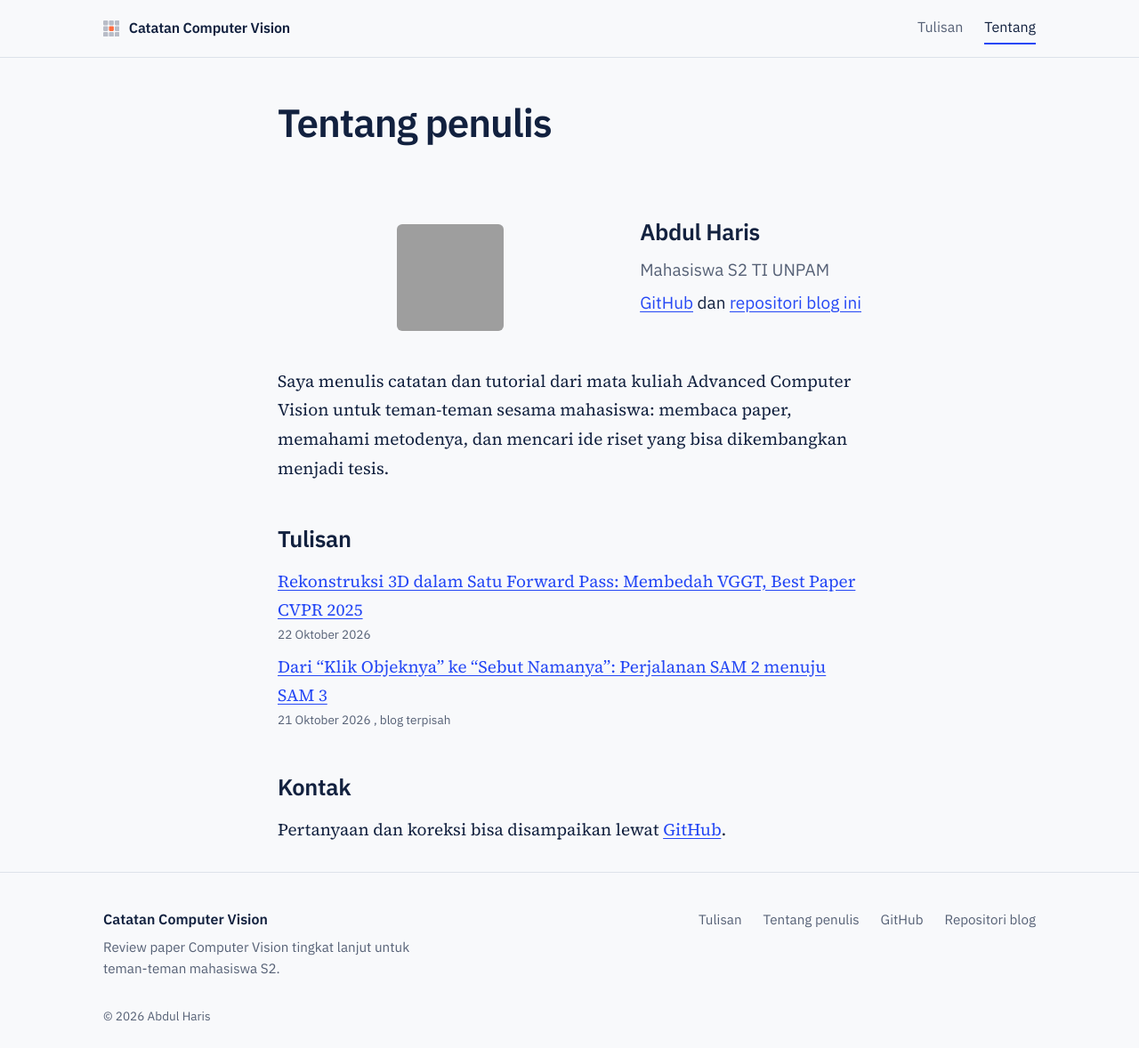
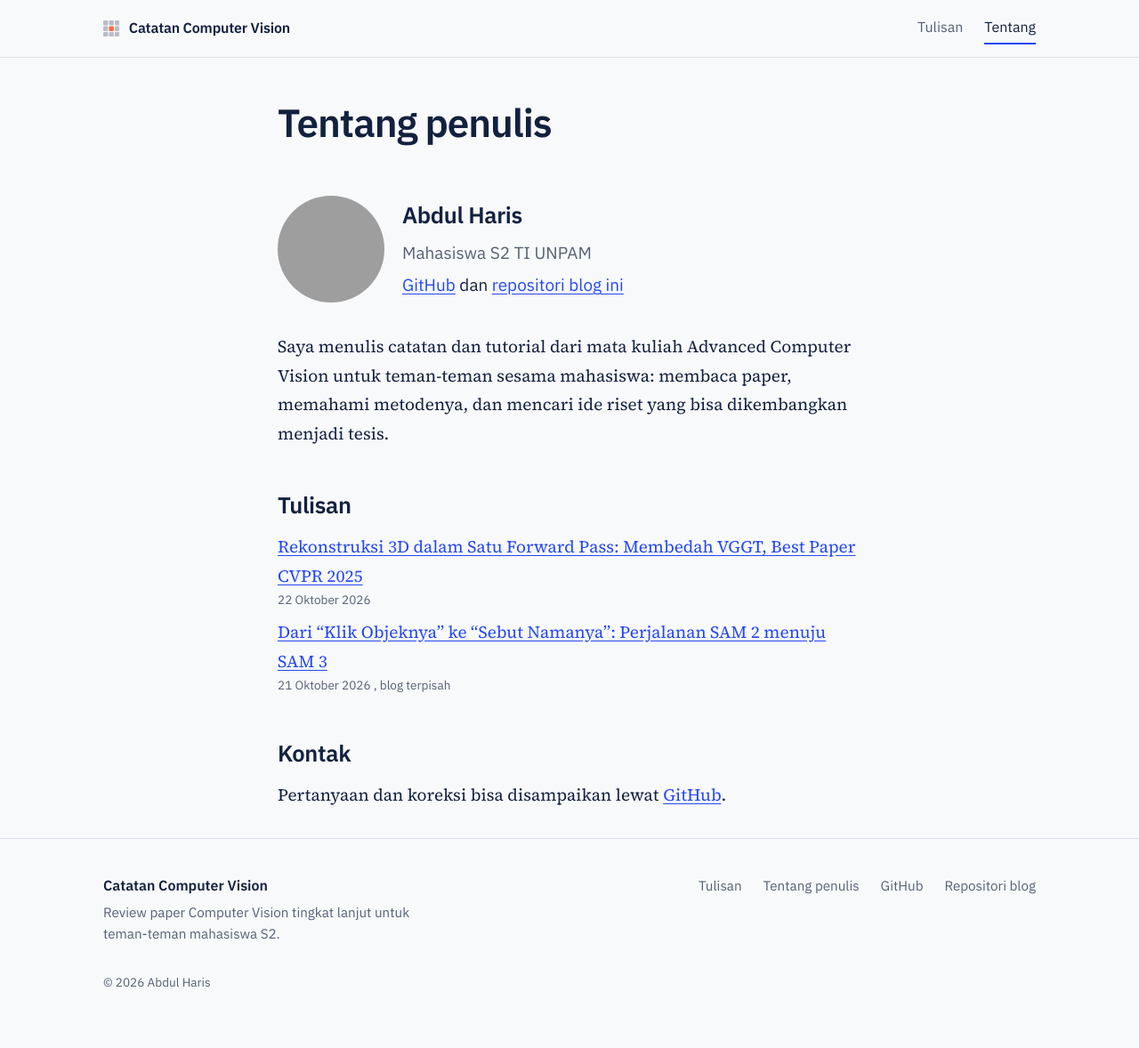
Before and after one commit to harisY/harisY.github.io, a Jekyll site: the page built from about.md, in a window 1280 px wide. Shown: the whole page at 89% size. Built offline with Jekyll 4.4.1, drawn with Linux system fonts in a browser that asks for light colours; after the commit the page ends 1139 px from its top, so only the background shows below that; grey boxes are pictures that could not be loaded.

Commit message:
fix: avatar bulat di halaman profil dan brand header satu baris di mobile

```diff
--- a/assets/site.css
+++ b/assets/site.css
@@ -65,7 +65,11 @@
 .brand-mark { width: 1.15rem; height: 1.15rem; flex-shrink: 0; }
 .brand-mark rect { fill: var(--ink); opacity: 0.28; }
 .brand-mark rect.hot { fill: var(--heat); opacity: 1; }
-.brand-name { font-weight: 600; letter-spacing: -0.01em; }
+.brand-name { font-weight: 600; letter-spacing: -0.01em; white-space: nowrap; }
+@media (max-width: 30rem) {
+  .brand-name { font-size: 0.9rem; }
+  .site-nav { gap: 1rem; }
+}
 .site-nav { display: flex; gap: 1.5rem; }
 .site-nav a { color: var(--muted); text-decoration: none; padding: 0.25rem 0; border-bottom: 2px solid transparent; }
 .site-nav a:hover { color: var(--ink); }
@@ -145,7 +149,7 @@
 
 .author-strip { display: flex; align-items: center; gap: 1rem; padding-top: 2rem; border-top: 1px solid var(--rule); }
 .author-strip p { margin: 0; color: var(--muted); }
-.avatar { border-radius: 50%; flex-shrink: 0; object-fit: cover; }
+.avatar, .post-content .avatar { display: block; margin: 0; border-radius: 50%; flex-shrink: 0; object-fit: cover; }
 
 /* Postingan dan halaman */
 .post-header { padding-top: 3rem; }
@@ -191,7 +195,7 @@
 /* Halaman profil */
 .profile-header { display: flex; align-items: center; gap: 1.25rem; margin: 0 0 2rem; font-family: var(--font-ui); }
 .profile-header p { margin: 0 0 0.25rem; }
-.profile-avatar { width: 7.5rem; height: 7.5rem; margin: 0; }
+.profile-avatar, .post-content .profile-avatar { width: 7.5rem; height: 7.5rem; }
 .profile-name { font-size: 1.6rem; font-weight: 600; letter-spacing: -0.015em; }
 .profile-role { color: var(--muted); }
 .profile-posts { list-style: none; padding: 0; }
```
